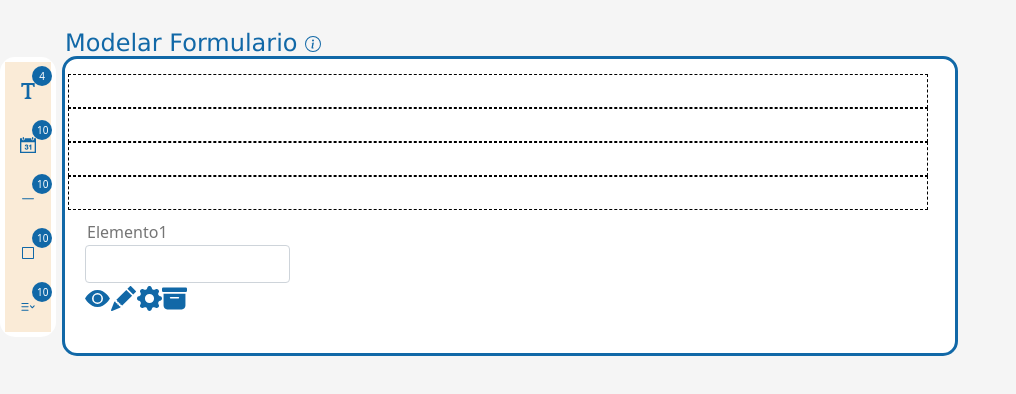
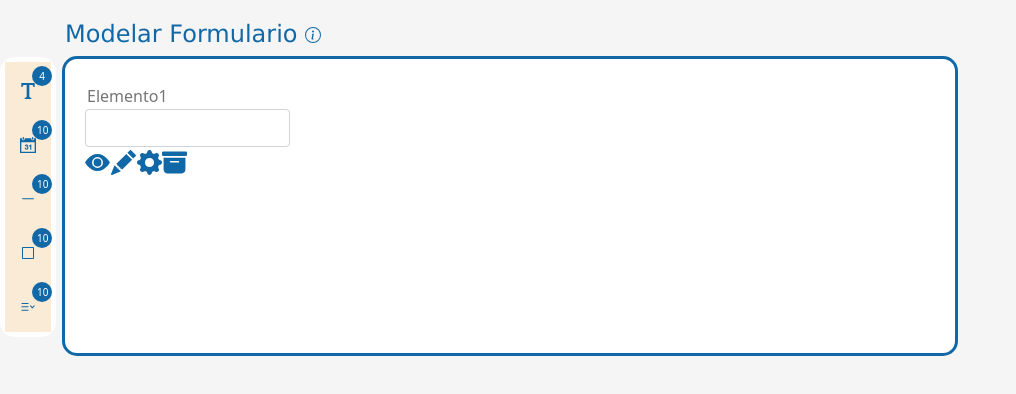
Before and after one commit to john11000/Campos_libres-react, a React (Vite) app: page / in a window 1280 px wide. Both pictures are taken after a click on the element "Añadir un caja de texto". Shown: the top 394 px of the page, without its empty margins (0-1016 px from the left). Built offline with nearby package versions, Linux system fonts and the light colour scheme.

Commit message:
agregando funcionalidad a los botones de configuración

```diff
--- a/src/Components/CamposLibres.jsx
+++ b/src/Components/CamposLibres.jsx
@@ -75,20 +75,9 @@ const CamposLibres = () => {
     }
   };
 
-  const renderItems = elementos.map((element, idx) => {
-
-    switch (element.type) {
-      case "TextBox": {
-        return (
-
-          <div className="col-3 my-1 element" key={idx}>
-            <input
-              type="text"
-              className="titleNone "
-              placeholder={"Elemento" + (idx + 1)}
-            ></input>
-            <input type="text"  className="form-control" />
-            <div className="options">
+  const options=(id)=>{
+    return(
+      <div className="options" id={"op"+id}>
       <svg
         xmlns="http://www.w3.org/2000/svg"
         width="16"
@@ -96,6 +85,7 @@ const CamposLibres = () => {
         fill="currentColor"
         className="bi bi-eye-fill"
         viewBox="0 0 16 16"
+        onClick={()=>showNode(id)}
       >
         <path d="M10.5 8a2.5 2.5 0 1 1-5 0 2.5 2.5 0 0 1 5 0z" />
         <path d="M0 8s3-5.5 8-5.5S16 8 16 8s-3 5.5-8 5.5S0 8 0 8zm8 3.5a3.5 3.5 0 1 0 0-7 3.5 3.5 0 0 0 0 7z" />
@@ -127,17 +117,55 @@ const CamposLibres = () => {
         fill="currentColor"
         className="bi bi-archive-fill"
         viewBox="0 0 16 16"
+        onClick={()=>deleteNode(id)}
       >
         <path d="M12.643 15C13.979 15 15 13.845 15 12.5V5H1v7.5C1 13.845 2.021 15 3.357 15h9.286zM5.5 7h5a.5.5 0 0 1 0 1h-5a.5.5 0 0 1 0-1zM.8 1a.8.8 0 0 0-.8.8V3a.8.8 0 0 0 .8.8h14.4A.8.8 0 0 0 16 3V1.8a.8.8 0 0 0-.8-.8H.8z" />
       </svg>
     </div>
+    )
+  }
+
+  const deleteNode=(id)=>{
+    try{
+      document.getElementById("boxs").removeChild(document.getElementById("el-"+id))
+    }catch(ex){
+      console.log("Ha ocurrido un error al eliminar el nodo. el-" + id)
+    }
+  }
+
+  const showNode=(id)=>{
+    if(document.getElementById("input-"+id).style.visibility == "hidden"){
+      document.getElementById("input-"+id).style.visibility = "visible"
+
+    }else{
+      document.getElementById("input-"+id).style.visibility = "hidden"
+
+    }
+  }
+
+  const renderItems = elementos.map((element, idx) => {
+
+    switch (element.type) {
+      case "TextBox": {
+        return (
+
+          <div className="col-3 my-1 element" id={"el-"+idx} key={idx}>
+           <div id={"input-"+idx}>
+           <input
+              type="text"
+              className="titleNone "
+              placeholder={"Elemento" + (idx + 1)}
+            ></input>
+            <input type="text"  className="form-control" />
+           </div>
+           {options(idx)}
           </div>
         );
       };
       case "BreakLine": {
         return (
 
-          <div className="col-12 my-1 element  text-white bg-dark" key={idx}>
+          <div className="col-12 my-1 element  text-white bg-dark" id={"el-"+idx} key={idx}>
 
           </div>
         );
@@ -145,7 +173,7 @@ const CamposLibres = () => {
       case "SpaceLine": {
         return (
 
-          <div className="col-3 my-1 element space text-white" key={idx}>
+          <div className="col-3 my-1 element space text-white" id={"el-"+idx} key={idx}>
             Espacio en blanco
           </div>
         );
@@ -153,20 +181,21 @@ const CamposLibres = () => {
       case "date": {
         return (
 
-          <div className="col-3 my-1 element " key={idx}>
+          <div className="col-3 my-1 element " id={"el-"+idx} key={idx}>
               <input
               type="text"
               className="titleNone"
               value={"Fecha " + (idx + 1)}
             ></input>
             <input type="date" className="form-control" />
+            {options(idx)}
           </div>
         );
       };
       case "drp": {
         return (
 
-          <div className="col-3 my-1 element  " key={idx}>
+          <div className="col-3 my-1 element  " id={"el-"+idx} key={idx}>
             <input
               type="text"
               className="titleNone"
@@ -175,6 +204,7 @@ const CamposLibres = () => {
           <select class="form-select" placeholder="opciones">
             <option></option>
           </select>
+          {options(idx)}
           </div>
         );
       };
@@ -252,10 +282,7 @@ const CamposLibres = () => {
       </span>
       <div className="boxsParents ">
         <div id="boxs" className="row">
-        <div className="row"></div>
-        <div className="row"></div>
-        <div className="row"></div>
-        <div className="row"></div>
+
           {renderItems}
 
         </div>
--- a/src/assets/styles/index.css
+++ b/src/assets/styles/index.css
@@ -57,7 +57,7 @@ body{
 .title{
     position: absolute;
     color: rgb(17, 104, 167);
-    top: 25px;
+    top: 16px;
     font-size: 1.5rem;
     font-family: 'Lucida Sans', 'Lucida Sans Regular', 'Lucida Grande', 'Lucida Sans Unicode', Geneva, Verdana, sans-serif;
     left: 65px;
```
Also changed, not shown: 1 other file (tests, documents, lock files or other folders). Lines whose indentation alone changed are shown as unchanged.
